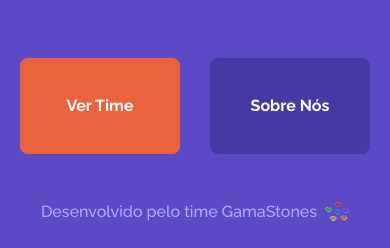
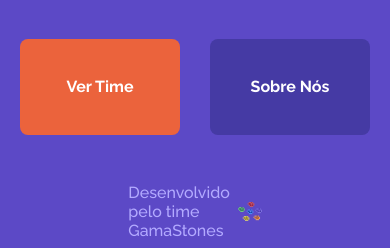
Before and after one commit to rafaelabay/gama-academy, a plain HTML site: page index.html in a window 390 px wide. Shown: the part 596-844 px from the top of the page. Drawn offline with Linux system fonts and the light colour scheme; a web font is replaced by a local one.

```diff
--- a/index.css
+++ b/index.css
@@ -140,6 +140,8 @@ span img {
   .landing-content h2 {
     font-size: 0.9rem;
   }
-
+  .develop-by {
+    max-width: 5rem;
+  }
 
 }
```
